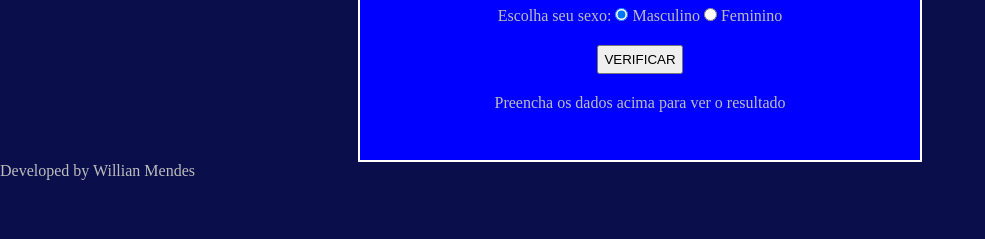
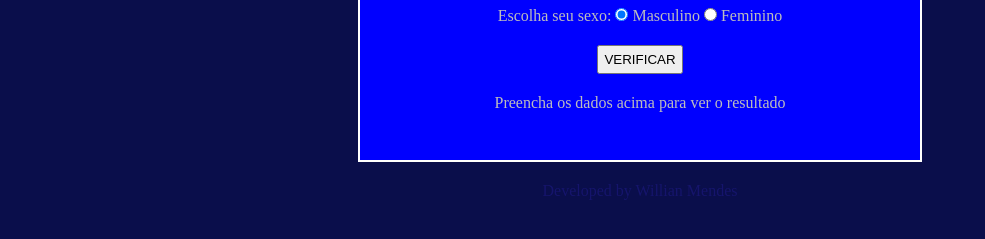
Before and after one commit to Willian0209/Verificador-de-idade, a plain HTML site: page index.html in a window 1280 px wide. Shown: the part 131-370 px from the top of the page, without its empty margins (0-985 px from the left). Drawn offline with Linux system fonts and the light colour scheme.

Commit message:
Atualizando nome página+linguagem da página+estilo

```diff
--- a/index.html
+++ b/index.html
@@ -1,9 +1,9 @@
 <!DOCTYPE html>
-<html lang="en">
+<html lang="pt-br">
 <head>
     <meta charset="UTF-8">
     <meta name="viewport" content="width=device-width, initial-scale=1.0">
-    <title>Document</title>
+    <title>Verificador de idade</title>
     <link rel="stylesheet" href="style.css">
 </head>
 <body>
--- a/style.css
+++ b/style.css
@@ -37,3 +37,9 @@ color: rgb(189, 189, 189);
     width: 200px;
     margin-top: 5px;
 }
+
+body footer{
+    color: rgba(62, 45, 219, 0.226);
+    text-align: center;
+    margin-top: 20px;
+}
```
